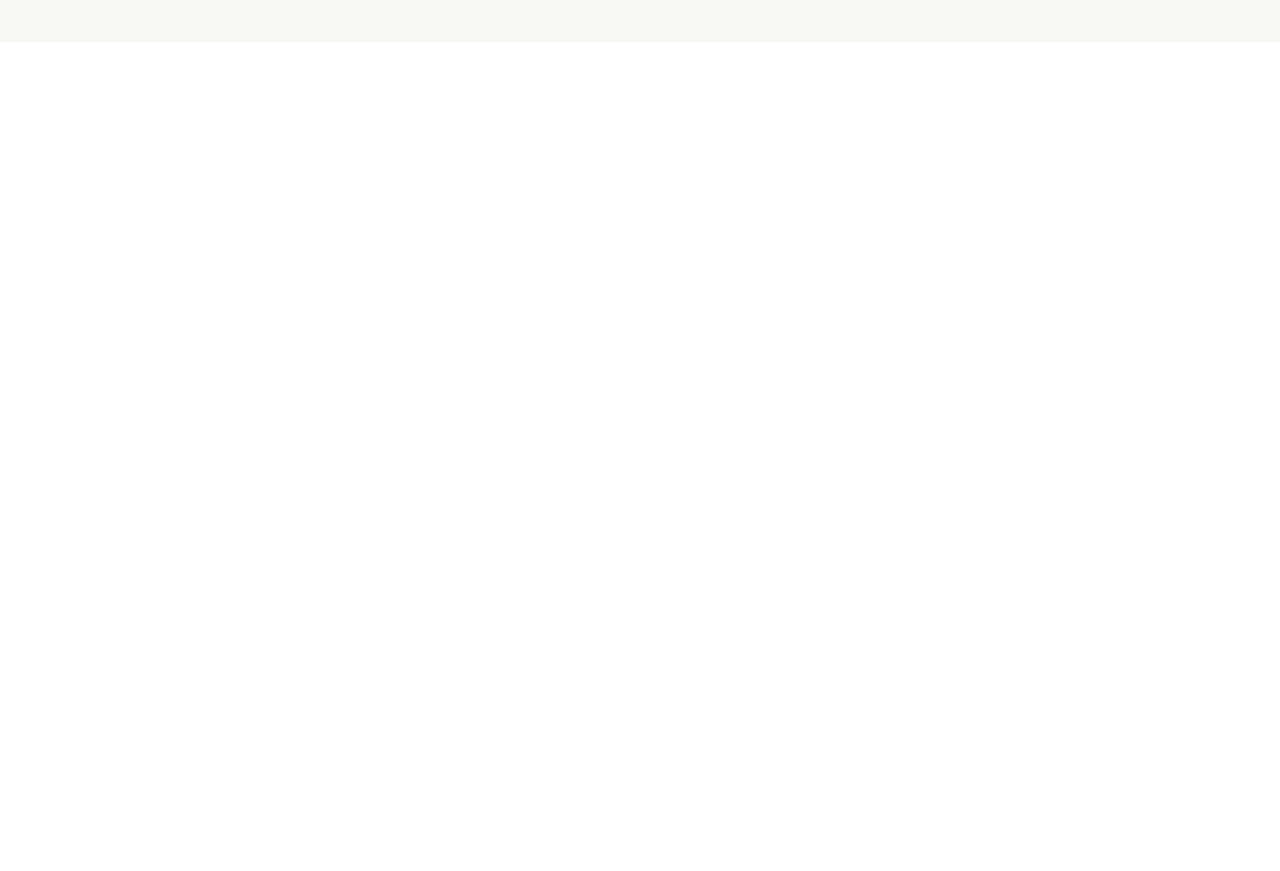
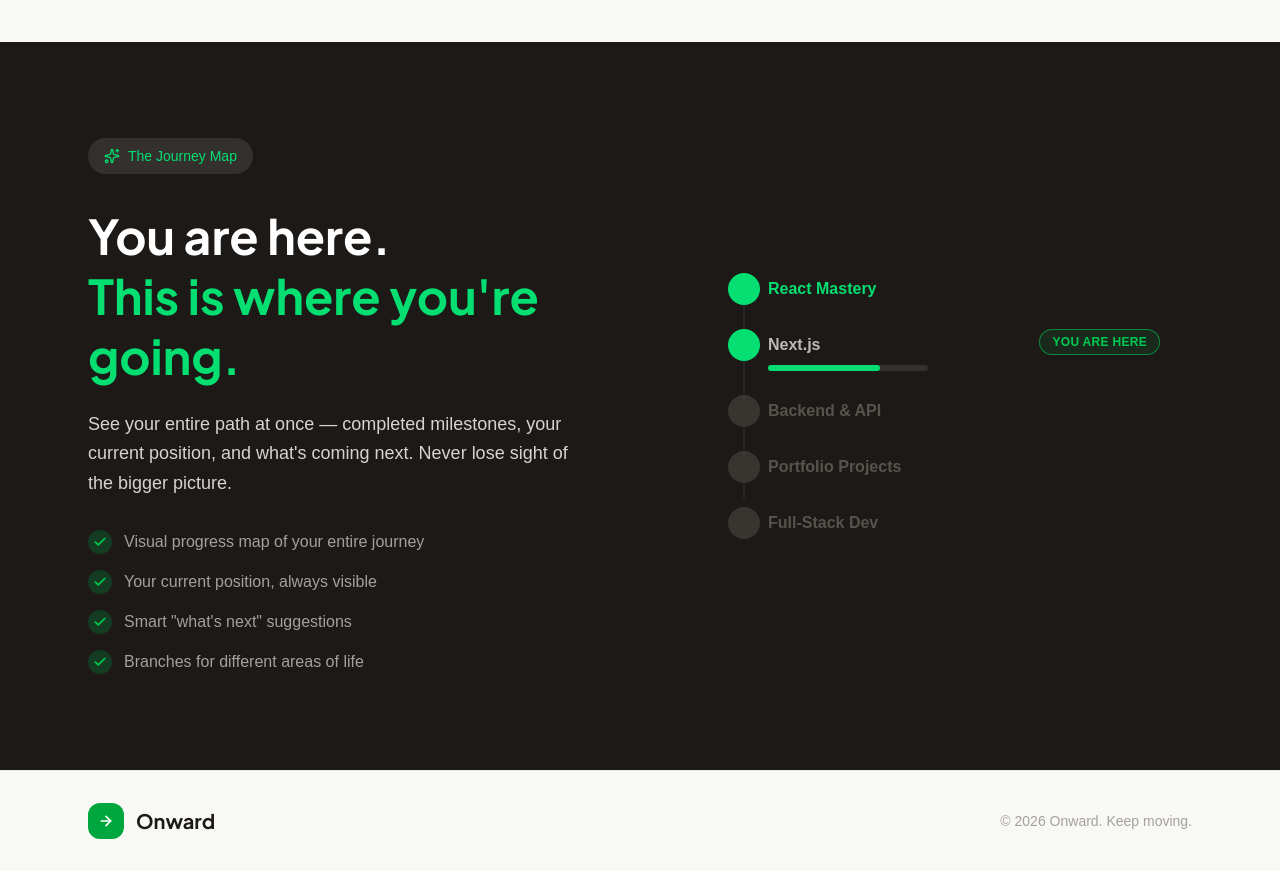
Before and after one commit to salmaassem-eng/Onward, a Next.js app: page / in a window 1280 px wide. Shown: the part 1700-2571 px from the top of the page. Before the commit the page ends 1742 px from the top, so only its background shows below. Built offline with nearby package versions, Linux system fonts and the light colour scheme.

Commit message:
agg journey Simulation in starter page

```diff
--- a/app/page.tsx
+++ b/app/page.tsx
@@ -15,11 +15,11 @@ export default function Home() {
         <Hero />
         <AppPreview />
         <Features />
-        {/* <JourneyMap />
-        <Testimonials />
+         <JourneyMap />
+        {/*<Testimonials />
         <CtaBanner /> */}
       </main>
-      {/* <Footer /> */}
+      <Footer />
     </div>
   );
 }
--- a/components/starterPage/Footer.tsx
+++ b/components/starterPage/Footer.tsx
@@ -0,0 +1,15 @@
+import Logo from "../Logo";
+import Container from "./Container";
+
+export default function Footer() {
+  return (
+    <footer className="border-t border-stone-200/80">
+      <Container className="flex flex-col items-center justify-between gap-4 py-8 sm:flex-row">
+        <Logo variant="onLight" size="md" />
+        <p className="text-sm text-stone-400">
+          © {new Date().getFullYear()} Onward. Keep moving.
+        </p>
+      </Container>
+    </footer>
+  );
+}
--- a/components/starterPage/JourneySimulation.tsx
+++ b/components/starterPage/JourneySimulation.tsx
@@ -0,0 +1,119 @@
+import { Check, Sparkles, Target } from "lucide-react";
+import Container from "./Container";
+
+type Milestone = {
+  label: string;
+  status: "done" | "current" | "upcoming";
+  progress?: number;
+  isFinal?: boolean;
+};
+
+const points = [
+  "Visual progress map of your entire journey",
+  "Your current position, always visible",
+  'Smart "what\'s next" suggestions',
+  "Branches for different areas of life",
+];
+
+const milestones: Milestone[] = [
+  { label: "React Mastery", status: "done" },
+  { label: "Next.js", status: "current", progress: 70 },
+  { label: "Backend & API", status: "upcoming" },
+  { label: "Portfolio Projects", status: "upcoming" },
+  { label: "Full-Stack Dev", status: "upcoming", isFinal: true },
+];
+
+export default function JourneyMap() {
+  return (
+    <section className="bg-[#1c1917] py-24">
+      <Container className="grid items-center gap-28 lg:grid-cols-2">
+        {/* text side */}
+        <div>
+          <div className="inline-flex items-center gap-2 rounded-full bg-white/10 px-4 py-2 text-sm font-medium text-green-400">
+            <Sparkles className="h-4 w-4" />
+            The Journey Map
+          </div>
+
+          <h2 className="font-heading mt-8 text-4xl font-bold leading-tight text-white sm:text-5xl">
+            You are here.
+            <br />
+            <span className="text-green-400">This is where you&apos;re going.</span>
+          </h2>
+
+          <p className="mt-6 max-w-lg text-lg leading-relaxed text-stone-300">
+            See your entire path at once — completed milestones, your current
+            position, and what&apos;s coming next. Never lose sight of the
+            bigger picture.
+          </p>
+
+          <ul className="mt-8 space-y-4">
+            {points.map((point) => (
+              <li key={point} className="flex items-center gap-3 text-stone-400">
+                <span className="flex h-6 w-6 shrink-0 items-center justify-center rounded-full bg-green-900/60 text-green-500">
+                  <Check className="h-3.5 w-3.5" strokeWidth={3} />
+                </span>
+                {point}
+              </li>
+            ))}
+          </ul>
+        </div>
+
+        {/* timeline card */}
+        <div className="p-8">
+          <ol className="relative space-y-6">
+            {/* vertical line behind the dots */}
+            <div className="absolute bottom-4 left-4 top-4 w-px -translate-x-1/2 bg-white/10" />
+
+            {milestones.map((m) => (
+              <li key={m.label} className="relative flex items-start gap-2">
+                {/* dot */}
+                <span
+                  className={`relative z-10 flex h-8 w-8 shrink-0 items-center justify-center rounded-full ${
+                    m.status === "upcoming" ? "bg-stone-700/70" : "bg-green-400"
+                  }`}
+                >
+                  {/* {m.status === "done" && (
+                    <Check className="h-4 w-4 text-stone-900" strokeWidth={3} />
+                  )} */}
+                  {/* {m.status === "current" && (
+                    <span className="h-2.5 w-2.5 rounded-full bg-white" />
+                  )} */}
+                </span>
+
+                {/* label */}
+                <div className="flex-1 pt-1">
+                  <p
+                    className={`flex items-center gap-2 font-semibold ${
+                      m.status === "done"
+                        ? "text-green-400"
+                        : m.status === "current"
+                        ? "text-white opacity-70"
+                        : "text-stone-600"
+                    }`}
+                  >
+                    {m.label}
+                  </p>
+
+                  {m.status === "current" && (
+                    <div className="mt-2 h-1.5 w-40 rounded-full bg-white/10">
+                      <div
+                        className="h-full rounded-full bg-green-400"
+                        style={{ width: `${m.progress}%` }}
+                      />
+                    </div>
+                  )}
+                </div>
+
+                {m.status === "current" && (
+                  <span className="hidden rounded-full border border-green-500/60 bg-green-500/10 px-3 py-1 text-xs font-semibold tracking-wide text-green-500 sm:inline">
+                    YOU ARE HERE
+                  </span>
+                )}
+              </li>
+            ))}
+          </ol>
+        </div>
+      </Container>
+    </section>
+  );
+}
```
